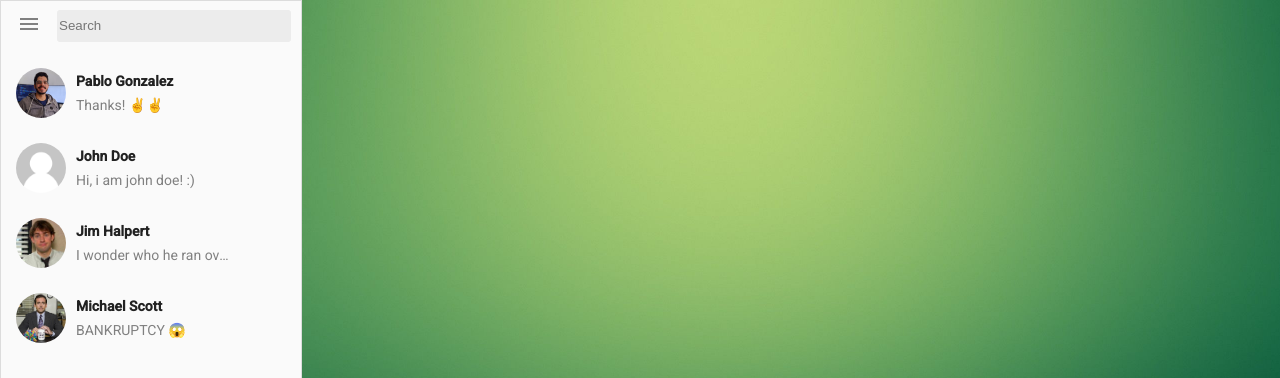
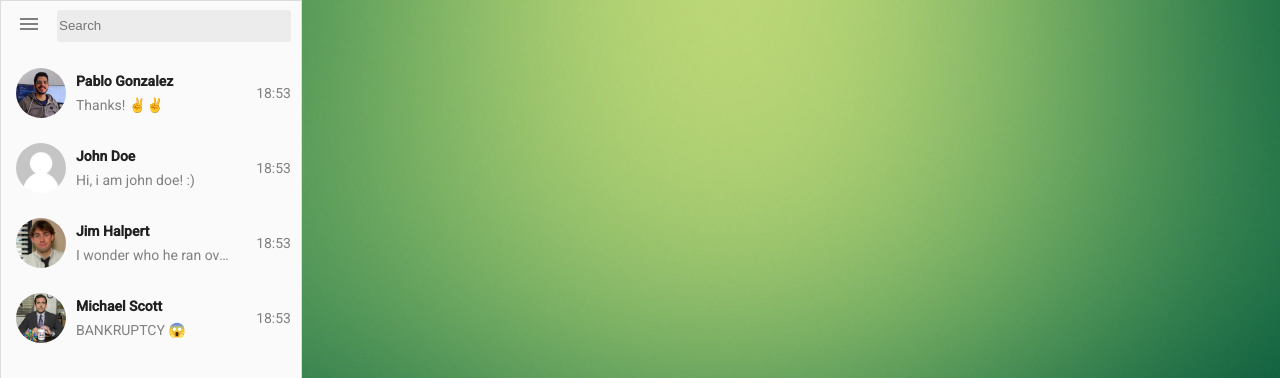
Before and after one commit to pablogonzalezz/telegram-clone, an Angular app: page /main in a window 1280 px wide. Shown: the top 378 px of the page. Built offline with nearby package versions, Linux system fonts and the light colour scheme.

Commit message:
adding messages time to menu

```diff
--- a/src/app/components/messages-menu/messages-menu.component.html
+++ b/src/app/components/messages-menu/messages-menu.component.html
@@ -15,6 +15,9 @@
                     <div class="conversation-title">{{ conversation.name }}</div>
                     <div class="conversation-preview" [innerHtml]="getLatestMessage(conversation.id) | safe: 'html'"></div>
                 </div>
+                <div class="conversation-time">
+                    <div class="time menu-icon" [innerHtml]="getLatestMessageTime(conversation.id) | safe: 'html'"></div>
+                </div>
             </div>
         </div>
     </div>
--- a/src/app/components/messages-menu/messages-menu.component.ts
+++ b/src/app/components/messages-menu/messages-menu.component.ts
@@ -29,6 +29,13 @@ export class MessagesMenuComponent implements OnInit {
     return latestMessage?.message;
   }
 
+  getLatestMessageTime(conversationId: number) {
+    let conversation = this.conversations.find(cv => cv.id == conversationId);
+    let latestMessage = conversation?.messages[conversation.messages.length-1];
+
+    return latestMessage?.time;
+  }
+
   // Searches for Username and messages texts
   filterMessages(event: any) {
     let value = event.target.value
--- a/src/app/components/messages-title/messages-title.component.css
+++ b/src/app/components/messages-title/messages-title.component.css
@@ -38,6 +38,7 @@
     width: 40px;
     border-radius: 50px;
     height: 40px;
+    object-fit: cover;
 }
 
 .name {
```
